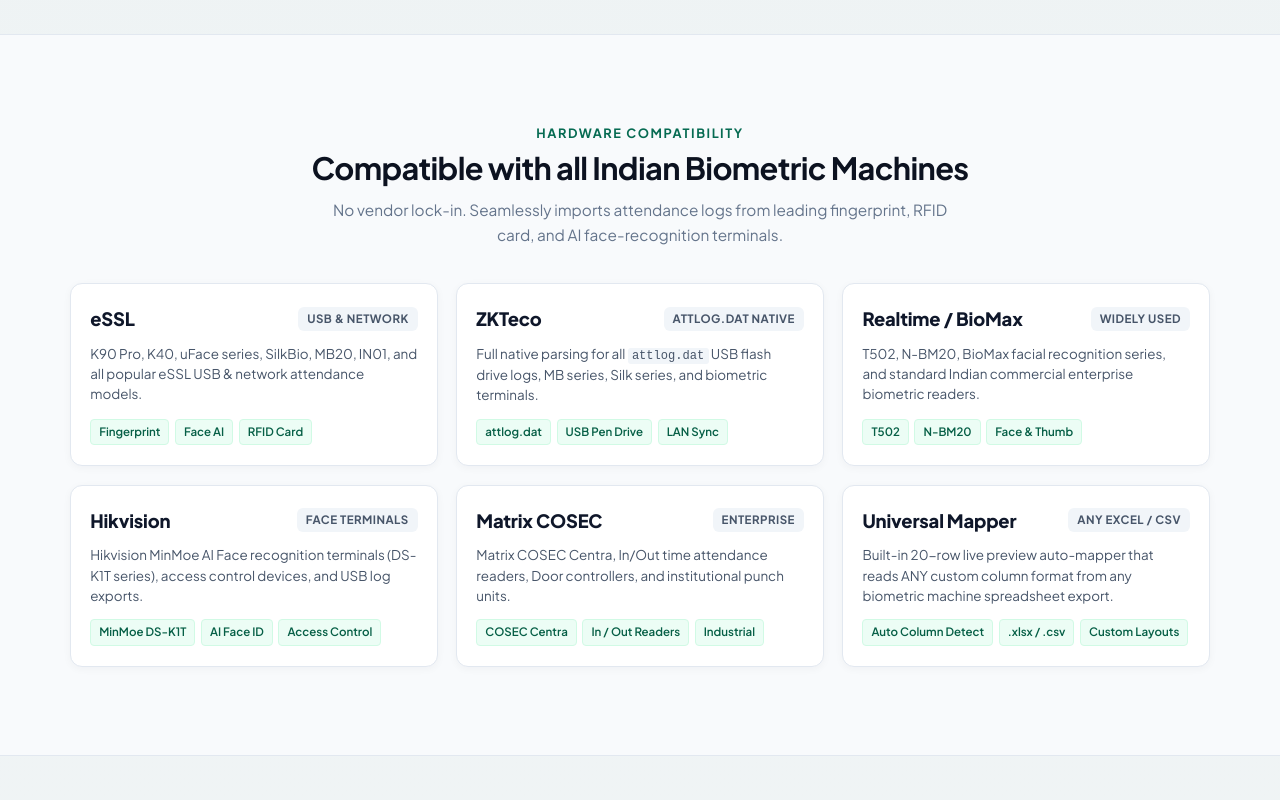
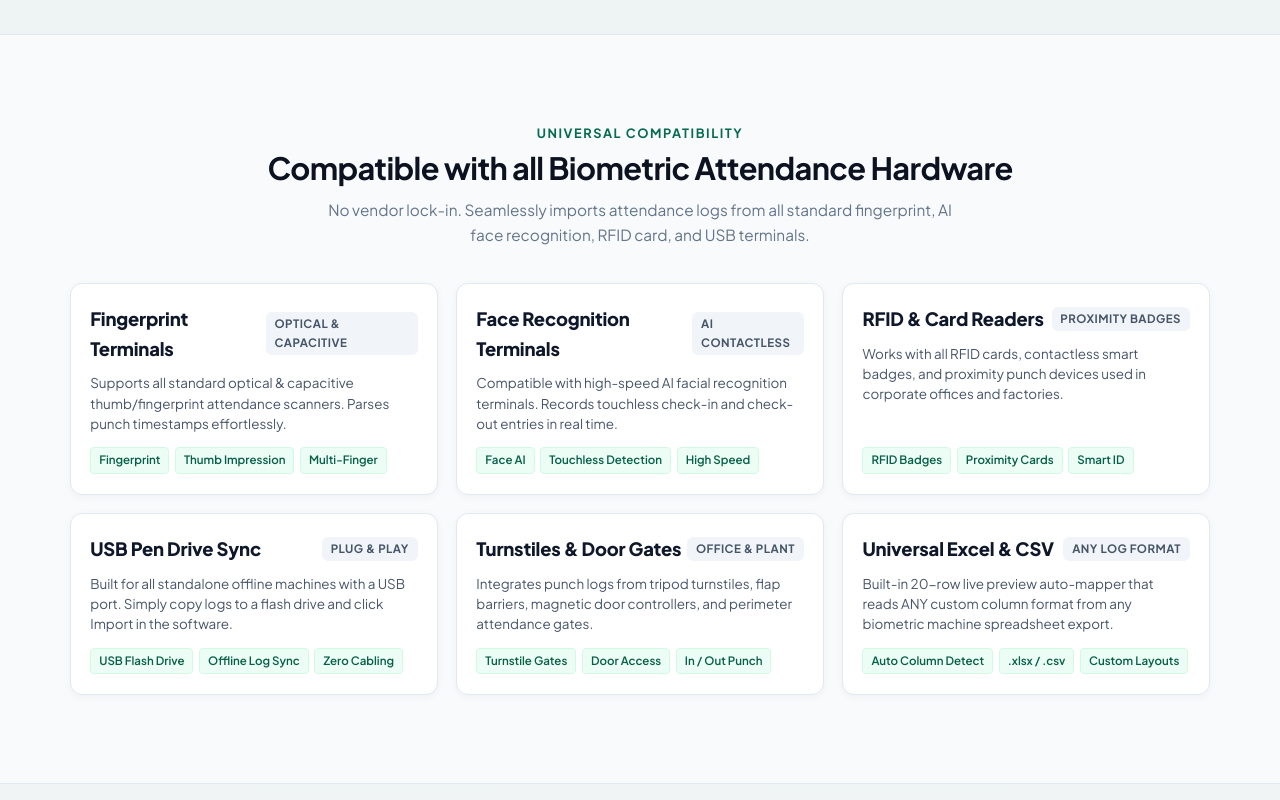
Before and after one commit to AnandaAiwale/WebsiteSSSPark, a plain HTML site: page biometric-attendance.html in a window 1280 px wide. Shown: the part 1580-2380 px from the top of the page. Drawn offline with Linux system fonts and the light colour scheme.

Commit message:
Remove all specific hardware machine brand names and replace with universal biometric device types

```diff
--- a/biometric-attendance.html
+++ b/biometric-attendance.html
@@ -3,7 +3,7 @@
 <head>
   <meta charset="UTF-8" />
   <meta name="viewport" content="width=device-width, initial-scale=1.0" />
-  <meta name="description" content="100% standalone offline Biometric Attendance & Salary Management Desktop Software for Windows & Mac. Direct USB pen drive log import from eSSL, ZKTeco, Hikvision, and Realtime biometric machines." />
+  <meta name="description" content="100% standalone offline Biometric Attendance & Salary Management Desktop Software for Windows & Mac. Direct USB pen drive log import from all standard fingerprint, face recognition, and RFID biometric machines." />
   <meta name="theme-color" content="#0c1220" />
   <title>Biometric Attendance &amp; Salary Management Desktop Software | Shivshambhu</title>
 
@@ -48,7 +48,7 @@
           <li><a href="index.html#home">Home</a></li>
           <li><a href="index.html#products" aria-current="page">Products</a></li>
           <li><a href="#benefits">Benefits</a></li>
-          <li><a href="#machines">Supported Machines</a></li>
+          <li><a href="#compatibility">Compatibility</a></li>
           <li><a href="#how-it-works">How It Works</a></li>
           <li><a href="#features">Features</a></li>
           <li><a href="#trial" class="nav-cta-link">Free Trial</a></li>
@@ -86,7 +86,7 @@
 
           <nav class="bio-jumps" aria-label="Quick links on this page">
             <a href="#benefits">Why Clients Love It</a>
-            <a href="#machines">Supported Machines</a>
+            <a href="#compatibility">Device Compatibility</a>
             <a href="#how-it-works">3-Step Process</a>
             <a href="#features">Core Features</a>
             <a href="#trial">Free Trial Request</a>
@@ -168,91 +168,91 @@
       </div>
     </section>
 
-    <!-- Section 2: Supported Biometric Machine Brands -->
-    <section class="section bio-machines-section" id="machines">
+    <!-- Section 2: Universal Device Compatibility -->
+    <section class="section bio-machines-section" id="compatibility">
       <div class="container">
         <div class="section-head text-center">
-          <p class="eyebrow">Hardware Compatibility</p>
-          <h2>Compatible with all <span>Indian Biometric Machines</span></h2>
-          <p class="lede">No vendor lock-in. Seamlessly imports attendance logs from leading fingerprint, RFID card, and AI face-recognition terminals.</p>
+          <p class="eyebrow">Universal Compatibility</p>
+          <h2>Compatible with all <span>Biometric Attendance Hardware</span></h2>
+          <p class="lede">No vendor lock-in. Seamlessly imports attendance logs from all standard fingerprint, AI face recognition, RFID card, and USB terminals.</p>
         </div>
 
         <div class="bio-machines-grid">
-          <!-- Brand 1: eSSL -->
+          <!-- Device Type 1: Fingerprint Terminals -->
           <div class="bio-machine-card reveal">
             <div class="bio-machine-header">
-              <span class="bio-machine-brand">eSSL</span>
-              <span class="bio-machine-tag">USB &amp; Network</span>
+              <span class="bio-machine-brand">Fingerprint Terminals</span>
+              <span class="bio-machine-tag">Optical &amp; Capacitive</span>
             </div>
-            <p class="bio-machine-models">K90 Pro, K40, uFace series, SilkBio, MB20, IN01, and all popular eSSL USB &amp; network attendance models.</p>
+            <p class="bio-machine-models">Supports all standard optical &amp; capacitive thumb/fingerprint attendance scanners. Parses punch timestamps effortlessly.</p>
             <div class="bio-machine-chips">
               <span>Fingerprint</span>
-              <span>Face AI</span>
-              <span>RFID Card</span>
+              <span>Thumb Impression</span>
+              <span>Multi-Finger</span>
             </div>
           </div>
 
-          <!-- Brand 2: ZKTeco -->
+          <!-- Device Type 2: Face Recognition Terminals -->
           <div class="bio-machine-card reveal">
             <div class="bio-machine-header">
-              <span class="bio-machine-brand">ZKTeco</span>
-              <span class="bio-machine-tag">attlog.dat Native</span>
+              <span class="bio-machine-brand">Face Recognition Terminals</span>
+              <span class="bio-machine-tag">AI Contactless</span>
             </div>
-            <p class="bio-machine-models">Full native parsing for all <code>attlog.dat</code> USB flash drive logs, MB series, Silk series, and biometric terminals.</p>
+            <p class="bio-machine-models">Compatible with high-speed AI facial recognition terminals. Records touchless check-in and check-out entries in real time.</p>
             <div class="bio-machine-chips">
-              <span>attlog.dat</span>
-              <span>USB Pen Drive</span>
-              <span>LAN Sync</span>
+              <span>Face AI</span>
+              <span>Touchless Detection</span>
+              <span>High Speed</span>
             </div>
           </div>
 
-          <!-- Brand 3: Realtime / BioMax -->
+          <!-- Device Type 3: RFID & Smart Card Devices -->
           <div class="bio-machine-card reveal">
             <div class="bio-machine-header">
-              <span class="bio-machine-brand">Realtime / BioMax</span>
-              <span class="bio-machine-tag">Widely Used</span>
+              <span class="bio-machine-brand">RFID &amp; Card Readers</span>
+              <span class="bio-machine-tag">Proximity Badges</span>
             </div>
-            <p class="bio-machine-models">T502, N-BM20, BioMax facial recognition series, and standard Indian commercial enterprise biometric readers.</p>
+            <p class="bio-machine-models">Works with all RFID cards, contactless smart badges, and proximity punch devices used in corporate offices and factories.</p>
             <div class="bio-machine-chips">
-              <span>T502</span>
-              <span>N-BM20</span>
-              <span>Face &amp; Thumb</span>
+              <span>RFID Badges</span>
+              <span>Proximity Cards</span>
+              <span>Smart ID</span>
             </div>
           </div>
 
-          <!-- Brand 4: Hikvision -->
+          <!-- Device Type 4: USB Pen Drive Log Readers -->
           <div class="bio-machine-card reveal">
             <div class="bio-machine-header">
-              <span class="bio-machine-brand">Hikvision</span>
-              <span class="bio-machine-tag">Face Terminals</span>
+              <span class="bio-machine-brand">USB Pen Drive Sync</span>
+              <span class="bio-machine-tag">Plug &amp; Play</span>
             </div>
-            <p class="bio-machine-models">Hikvision MinMoe AI Face recognition terminals (DS-K1T series), access control devices, and USB log exports.</p>
+            <p class="bio-machine-models">Built for all standalone offline machines with a USB port. Simply copy logs to a flash drive and click Import in the software.</p>
             <div class="bio-machine-chips">
-              <span>MinMoe DS-K1T</span>
-              <span>AI Face ID</span>
-              <span>Access Control</span>
+              <span>USB Flash Drive</span>
+              <span>Offline Log Sync</span>
+              <span>Zero Cabling</span>
             </div>
           </div>
 
-          <!-- Brand 5: Matrix COSEC -->
+          <!-- Device Type 5: Access Control & Turnstiles -->
           <div class="bio-machine-card reveal">
             <div class="bio-machine-header">
-              <span class="bio-machine-brand">Matrix COSEC</span>
-              <span class="bio-machine-tag">Enterprise</span>
+              <span class="bio-machine-brand">Turnstiles &amp; Door Gates</span>
+              <span class="bio-machine-tag">Office &amp; Plant</span>
             </div>
-            <p class="bio-machine-models">Matrix COSEC Centra, In/Out time attendance readers, Door controllers, and institutional punch units.</p>
+            <p class="bio-machine-models">Integrates punch logs from tripod turnstiles, flap barriers, magnetic door controllers, and perimeter attendance gates.</p>
             <div class="bio-machine-chips">
-              <span>COSEC Centra</span>
-              <span>In / Out Readers</span>
-              <span>Industrial</span>
+              <span>Turnstile Gates</span>
+              <span>Door Access</span>
+              <span>In / Out Punch</span>
             </div>
           </div>
 
-          <!-- Brand 6: Universal Column Mapper -->
+          <!-- Device Type 6: Universal Spreadsheet & CSV -->
           <div class="bio-machine-card reveal">
             <div class="bio-machine-header">
-              <span class="bio-machine-brand">Universal Mapper</span>
-              <span class="bio-machine-tag">Any Excel / CSV</span>
+              <span class="bio-machine-brand">Universal Excel &amp; CSV</span>
+              <span class="bio-machine-tag">Any Log Format</span>
             </div>
             <p class="bio-machine-models">Built-in 20-row live preview auto-mapper that reads ANY custom column format from any biometric machine spreadsheet export.</p>
             <div class="bio-machine-chips">
@@ -279,8 +279,8 @@
           <div class="bio-step-card reveal">
             <span class="bio-step-badge">01</span>
             <h3>Download Logs to USB</h3>
-            <p>Insert a standard USB pen drive into your biometric machine. Tap 'Download Attendance Logs' on the machine screen to save the log file (<code>attlog.dat</code> or Excel format).</p>
-            <div class="bio-step-tip">💡 Takes 5 seconds on all eSSL, ZKTeco, and Realtime devices.</div>
+            <p>Insert a standard USB pen drive into your biometric machine. Tap 'Download Attendance Logs' on the machine screen to save the log file (USB or spreadsheet format).</p>
+            <div class="bio-step-tip">💡 Takes under 5 seconds on all standard biometric devices.</div>
           </div>
 
           <!-- Step 2 -->
@@ -432,14 +432,14 @@
             </div>
 
             <div class="field">
-              <label for="trial-machine">Biometric Machine Model</label>
+              <label for="trial-machine">Biometric Device Type</label>
               <select id="trial-machine" name="machine">
-                <option value="eSSL">eSSL (K90 Pro, K40, uFace, etc.)</option>
-                <option value="ZKTeco">ZKTeco (attlog.dat / USB)</option>
-                <option value="Realtime / BioMax">Realtime / BioMax (T502, N-BM20)</option>
-                <option value="Hikvision">Hikvision (MinMoe / Face ID)</option>
-                <option value="Matrix COSEC">Matrix COSEC</option>
-                <option value="Other / Excel">Other Brand / CSV / Excel Sheet</option>
+                <option value="Fingerprint Biometric Device">Fingerprint / Thumb Scanner</option>
+                <option value="Face Recognition Device">Face Recognition Terminal</option>
+                <option value="RFID / Smart Card Reader">RFID / Smart Card Reader</option>
+                <option value="USB Pen Drive Machine">USB Pen Drive Log Machine</option>
+                <option value="Excel / CSV Sheet">Excel / CSV Attendance Sheet</option>
+                <option value="Other Biometric Device">Other Biometric Device</option>
               </select>
             </div>
 
--- a/js/main.js
+++ b/js/main.js
@@ -436,7 +436,7 @@
         const type = btn.getAttribute("data-prefill");
         let prefillText = "";
         if (type === "biometric") {
-          prefillText = "Hi Shivshambhu Software team,\n\nI would like to request a 30-Day Free Trial and demo for the Offline Biometric Attendance & Salary Management Desktop Software.\n\nCompany Name:\nBiometric Machine Model (e.g. eSSL, ZKTeco, Realtime):\nCity:\nPhone:";
+          prefillText = "Hi Shivshambhu Software team,\n\nI would like to request a 30-Day Free Trial and demo for the Offline Biometric Attendance & Salary Management Desktop Software.\n\nCompany Name:\nBiometric Device Type (Fingerprint / Face / Card):\nCity:\nPhone:";
         } else if (type === "medical") {
           prefillText = "Hi Shivshambhu Software team,\n\nI would like to request a demo and feature details for the Medical Store Desktop Application.\n\nStore Name:\nCity:\nPhone:";
         } else if (type === "cashcount") {
--- a/js/products.js
+++ b/js/products.js
@@ -28,10 +28,10 @@
     tag: "Desktop Attendance & Payroll",
     status: "Available",
     statusClass: "status-available",
-    description: "Complete offline standalone desktop software for Indian biometric attendance machines (eSSL, ZKTeco, Hikvision). Direct USB pen drive log import, auto muster rolls, and 1-click salary payslips.",
+    description: "Complete offline standalone desktop software for all biometric attendance machines. Direct USB pen drive log import, auto muster rolls, and 1-click salary payslips.",
     highlights: [
       "100% Standalone & offline — zero recurring cloud fees",
-      "Plug & play USB pen drive import (attlog.dat & Excel)",
+      "Plug & play USB pen drive import (USB & Excel logs)",
       "Automatic employee profile creation from machine logs",
       "1-click salary payslip PDF with Indian Rupee (₹), PF & ESI"
     ],
```
Also changed, not shown: ssspark.html (+1 -1 lines).
